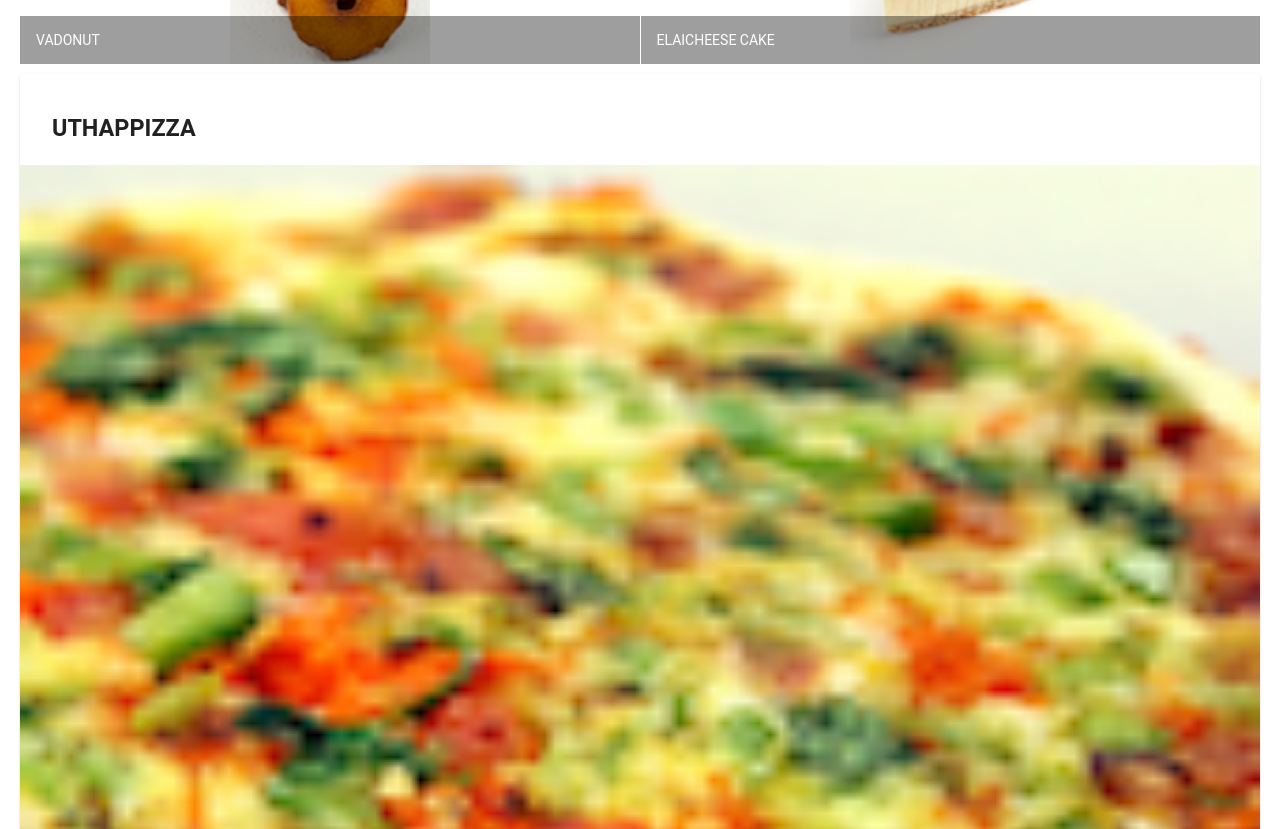
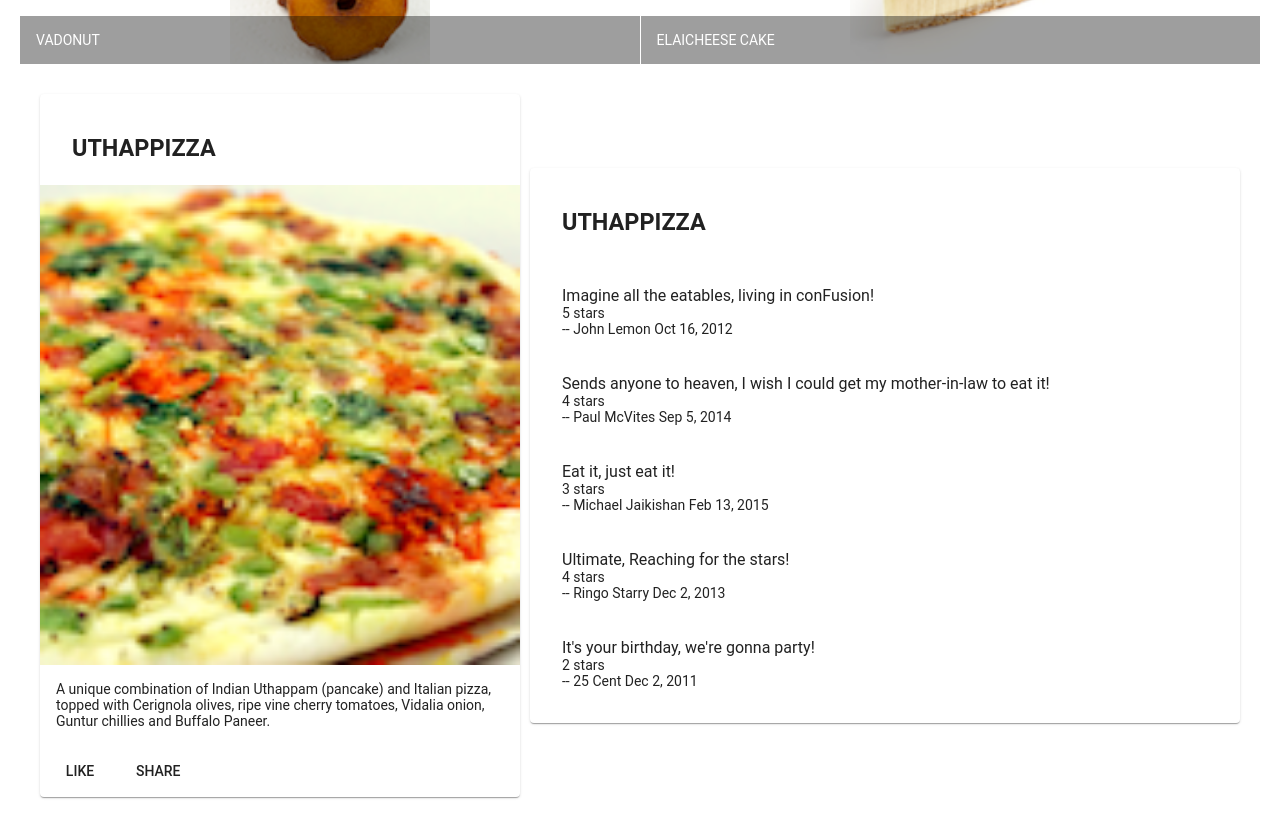
Before and after one commit to Baraka-Mugisha/ConFusion, an Angular app: page / in a window 1280 px wide. Shown: the part 500-1329 px from the top of the page. Built offline with nearby package versions, Linux system fonts and the light colour scheme.

Commit message:
assigment 1

```diff
--- a/src/app/app.module.ts
+++ b/src/app/app.module.ts
@@ -12,11 +12,13 @@
 import { AppRoutingModule } from './app-routing.module';
 import { AppComponent } from './app.component';
 import { MenuComponent } from './menu/menu.component';
+import { DishdetailComponent } from './dishdetail/dishdetail.component';
 
 @NgModule({
   declarations: [
     AppComponent,
-    MenuComponent
+    MenuComponent,
+    DishdetailComponent
   ],
   imports: [
     BrowserModule,
--- /dev/null
+++ b/src/app/dishdetail/dishdetail.component.html
@@ -0,0 +1,48 @@
+<div class="container"
+    fxLayout="row"
+    fxLayout.sm="column"
+    fxLayout.xs="column"
+    fxLayoutAlign.gt-md="space-around center"
+    fxLayoutGap="10px"
+    fxLayoutGap.xs="0">
+
+  <div fxFlex="40" *ngIf="dish">
+    <mat-card>
+      <mat-card-header>
+        <mat-card-title>
+          <h3>{{dish.name | uppercase}}</h3>
+        </mat-card-title>
+      </mat-card-header>
+      <img mat-card-image src={{dish.image}} alt={{dish.name}}>
+      <mat-card-content>
+        <p>{{dish.description}}
+        </p>
+      </mat-card-content>
+      <mat-card-actions>
+        <button mat-button>LIKE</button>
+        <button mat-button>SHARE</button>
+      </mat-card-actions>
+    </mat-card>
+  </div>
+  <div fxFlex >
+    <mat-card>
+      <mat-card-header>
+        <mat-card-title>
+          <h3>{{dish.name | uppercase}}</h3>
+        </mat-card-title>
+      </mat-card-header>
+      <mat-card-content>
+    <mat-list *ngIf="dish">
+    <mat-list-item *ngFor="let comment of dish.comments">
+      <p matLine>
+        <span> {{comment.comment}} </span>
+      </p>
+      <h1 matLine> {{comment.rating}} stars</h1>
+      <h1 matLine> -- {{comment.author}} {{comment.date | date}}</h1>
+    </mat-list-item>
+  </mat-list>
+  </mat-card-content>
+  </mat-card>
+  </div>
+
+</div>
--- /dev/null
+++ b/src/app/dishdetail/dishdetail.component.ts
@@ -0,0 +1,60 @@
+import { Component, OnInit } from '@angular/core';
+
+const DISH = {
+  id: '0',
+  name: 'Uthappizza',
+  image: '/assets/images/uthappizza.png',
+  category: 'mains',
+  featured: true,
+  label: 'Hot',
+  price: '4.99',
+  // tslint:disable-next-line:max-line-length
+  description: 'A unique combination of Indian Uthappam (pancake) and Italian pizza, topped with Cerignola olives, ripe vine cherry tomatoes, Vidalia onion, Guntur chillies and Buffalo Paneer.',
+  comments: [
+       {
+           rating: 5,
+           comment: 'Imagine all the eatables, living in conFusion!',
+           author: 'John Lemon',
+           date: '2012-10-16T17:57:28.556094Z'
+       },
+       {
+           rating: 4,
+           comment: 'Sends anyone to heaven, I wish I could get my mother-in-law to eat it!',
+           author: 'Paul McVites',
+           date: '2014-09-05T17:57:28.556094Z'
+       },
+       {
+           rating: 3,
+           comment: 'Eat it, just eat it!',
+           author: 'Michael Jaikishan',
+           date: '2015-02-13T17:57:28.556094Z'
+       },
+       {
+           rating: 4,
+           comment: 'Ultimate, Reaching for the stars!',
+           author: 'Ringo Starry',
+           date: '2013-12-02T17:57:28.556094Z'
+       },
+       {
+           rating: 2,
+           comment: 'It\'s your birthday, we\'re gonna party!',
+           author: '25 Cent',
+           date: '2011-12-02T17:57:28.556094Z'
+       }
+   ]
+};
+
+@Component({
+  selector: 'app-dishdetail',
+  templateUrl: './dishdetail.component.html',
+  styleUrls: ['./dishdetail.component.scss']
+})
+export class DishdetailComponent implements OnInit {
+
+  constructor() { }
+
+  ngOnInit(): void {
+  }
+
+  dish = DISH;
+}
--- a/src/app/menu/menu.component.html
+++ b/src/app/menu/menu.component.html
@@ -20,7 +20,7 @@
     </mat-grid-list>
   </div>
 
-  <div fxFlex *ngIf="selectedDish">
+  <!-- <div fxFlex *ngIf="selectedDish">
     <mat-card>
       <mat-card-header>
         <mat-card-title>
@@ -37,5 +37,6 @@
         <button mat-button>SHARE</button>
       </mat-card-actions>
     </mat-card>
-  </div>
+  </div> -->
+<app-dishdetail></app-dishdetail>
 </div>
```
Also changed, not shown: src/app/dishdetail/dishdetail.component.scss (added), 1 other file (tests, documents, lock files or other folders).
